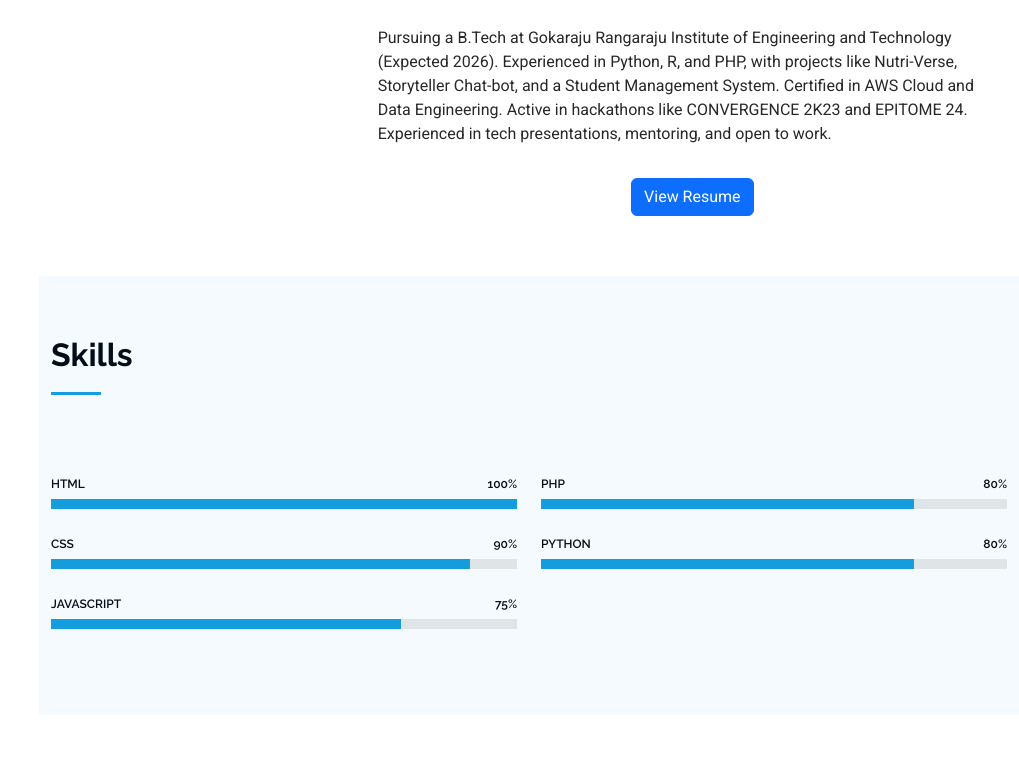
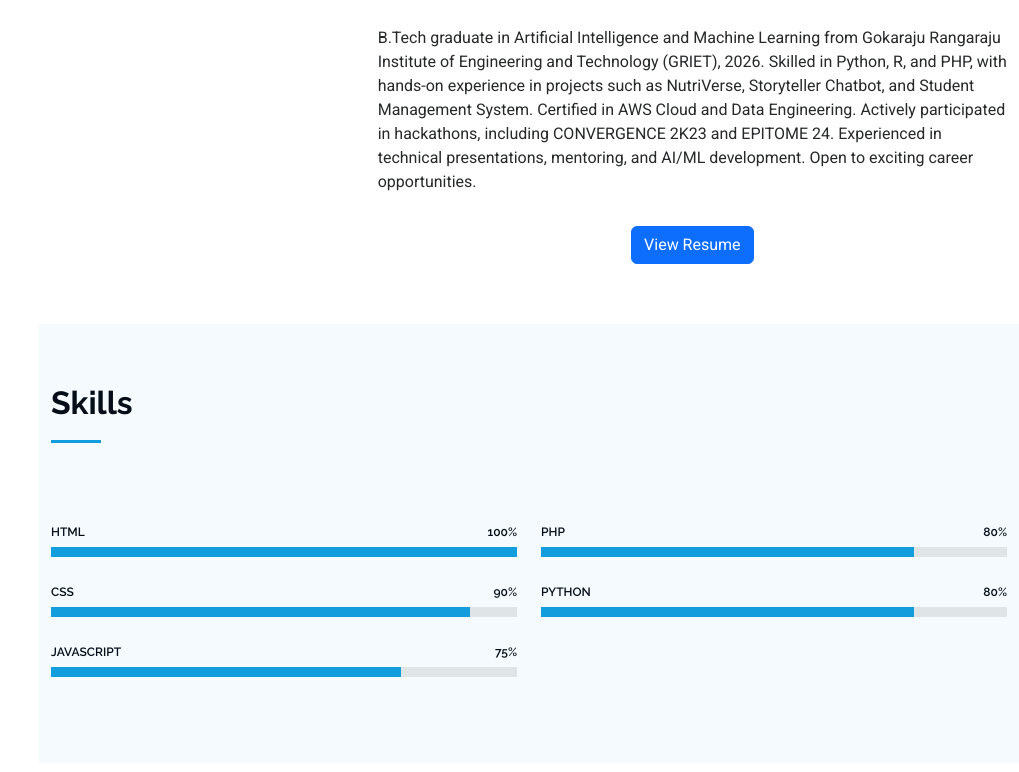
Before and after one commit to Rajasai143/rajasai, a plain HTML site: page index.html in a window 1280 px wide. Shown: the part 1201-1973 px from the top of the page, without its empty margins (261-1280 px from the left). Drawn offline with Linux system fonts and the light colour scheme.

Commit message:
Revise personal description in index.html
Updated personal description for clarity and detail.

```diff
--- a/index.html
+++ b/index.html
@@ -146,10 +146,7 @@
         </div>
 
         <p class="py-3">
-          Pursuing a B.Tech at Gokaraju Rangaraju Institute of Engineering and Technology (Expected 2026).
-          Experienced in Python, R, and PHP, with projects like Nutri-Verse, Storyteller Chat-bot, and a Student Management System.
-          Certified in AWS Cloud and Data Engineering. Active in hackathons like CONVERGENCE 2K23 and EPITOME 24.
-          Experienced in tech presentations, mentoring, and open to work.
+          B.Tech graduate in Artificial Intelligence and Machine Learning from Gokaraju Rangaraju Institute of Engineering and Technology (GRIET), 2026. Skilled in Python, R, and PHP, with hands-on experience in projects such as NutriVerse, Storyteller Chatbot, and Student Management System. Certified in AWS Cloud and Data Engineering. Actively participated in hackathons, including CONVERGENCE 2K23 and EPITOME 24. Experienced in technical presentations, mentoring, and AI/ML development. Open to exciting career opportunities.
         </p>
 
         <!-- Resume Button -->
```
